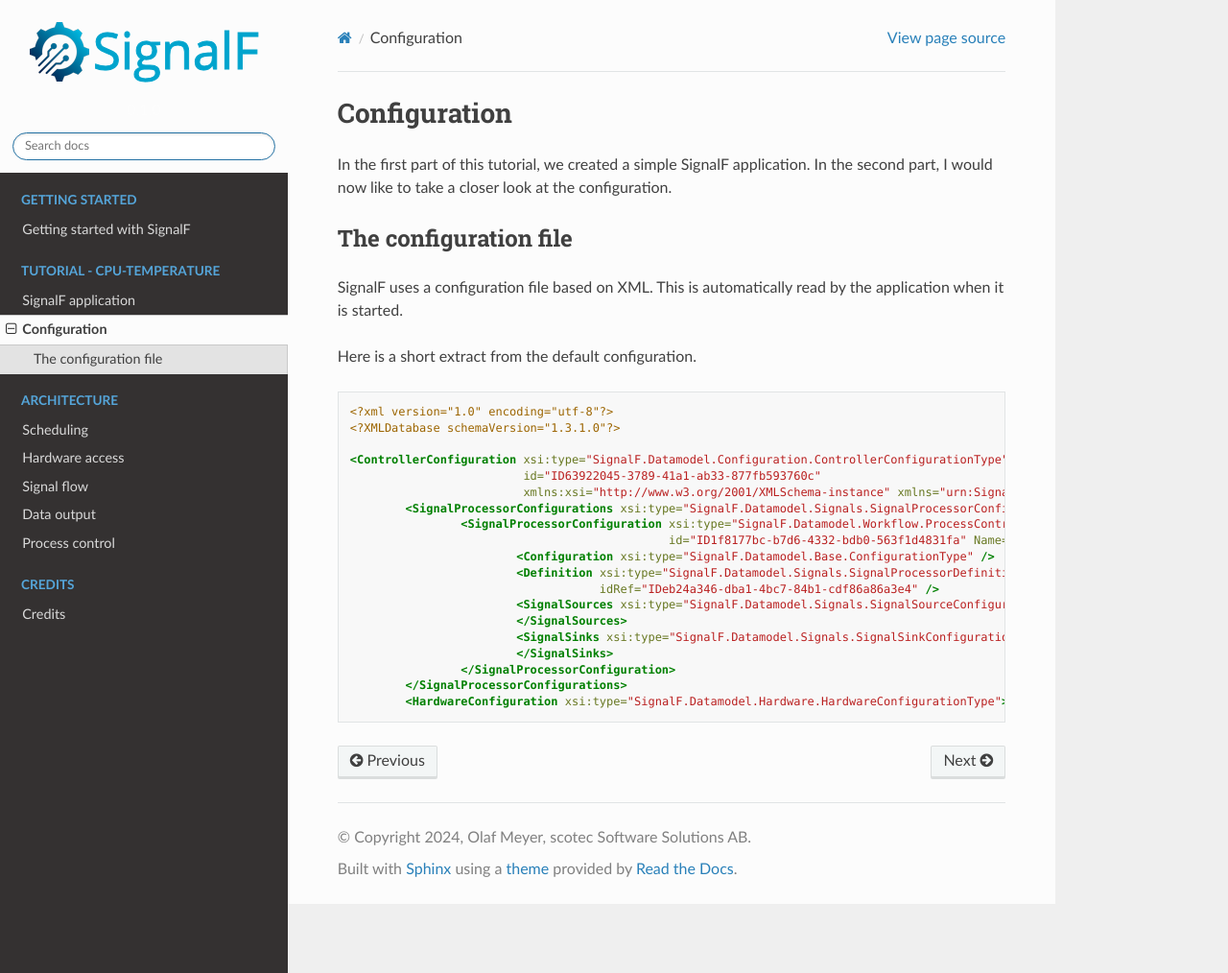
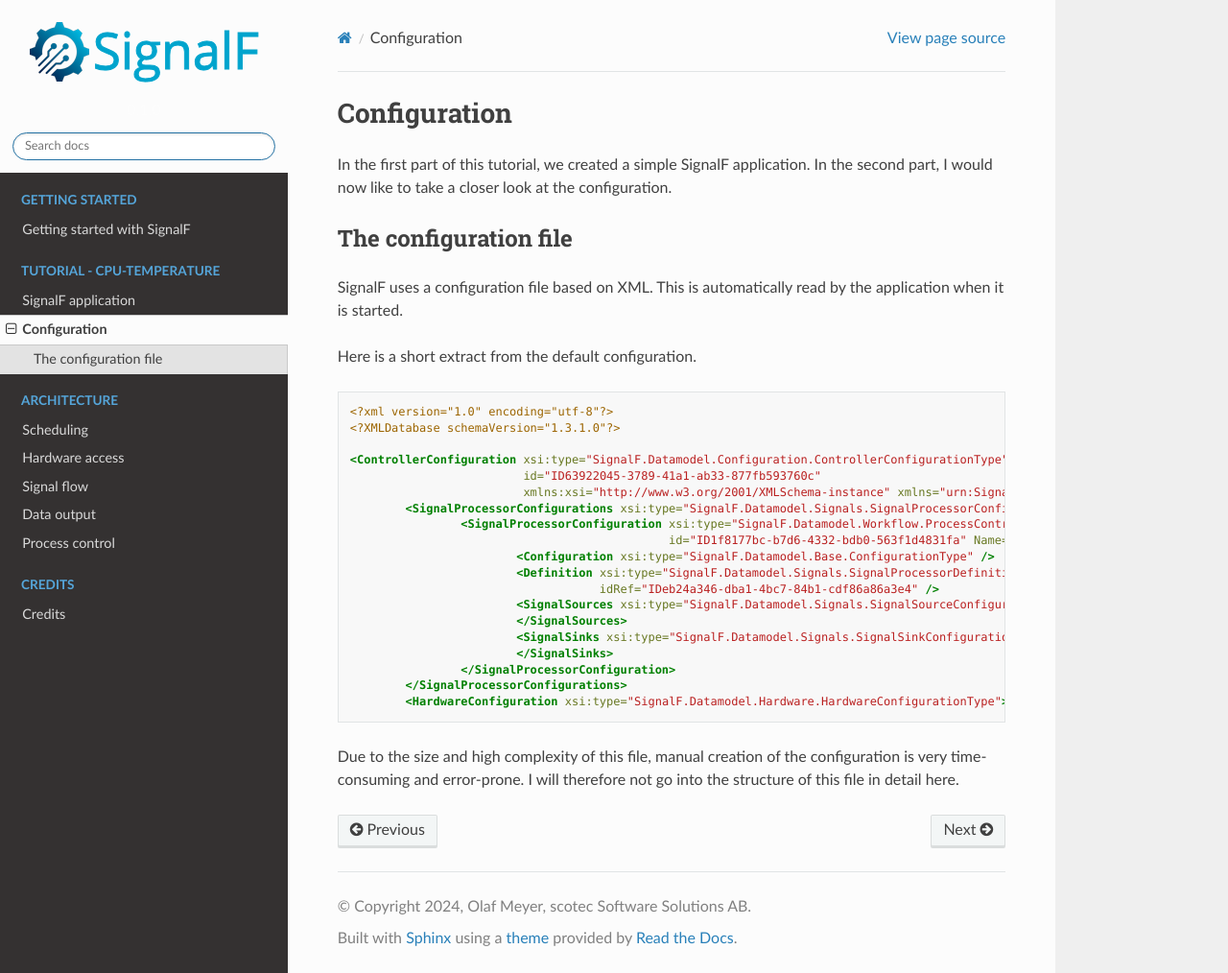
Before and after one commit to SignalF/SignalF.Documentation, a Sphinx documentation site: the page built from docs/source/tutorial/configuration.md, in a window 1280 px wide and 1014 px high. Shown: the whole window at 96% size. Built offline with Sphinx 7.4.7 and the Read the Docs theme 2.0.0, drawn with Linux system fonts in a browser that asks for light colours.

Commit message:
Added text.

````diff
--- a/docs/source/tutorial/configuration.md
+++ b/docs/source/tutorial/configuration.md
@@ -14,3 +14,5 @@
 lines: 1-6,28-40
 ---
 ```
+
+Due to the size and high complexity of this file, manual creation of the configuration is very time-consuming and error-prone. I will therefore not go into the structure of this file in detail here.
````
